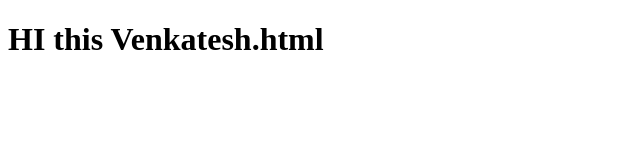
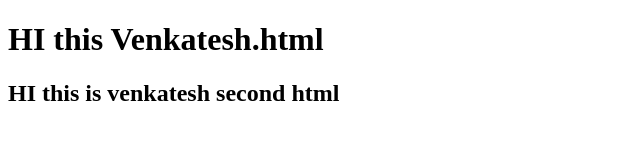
Before and after one commit to venkatesh9691/Venkatesh_Devops, a plain HTML site: page venkat.html in a window 1280 px wide. Shown: the whole page, without its empty margins (0-640 px from the left). Drawn offline with Linux system fonts and the light colour scheme.

Commit message:
Update venkat.html

```diff
--- a/venkat.html
+++ b/venkat.html
@@ -7,5 +7,6 @@
 </head>
 <body>
     <h1>HI this Venkatesh.html</h1>
+    <h2>HI this is venkatesh second html</h2>
 </body>
 </html>
```
